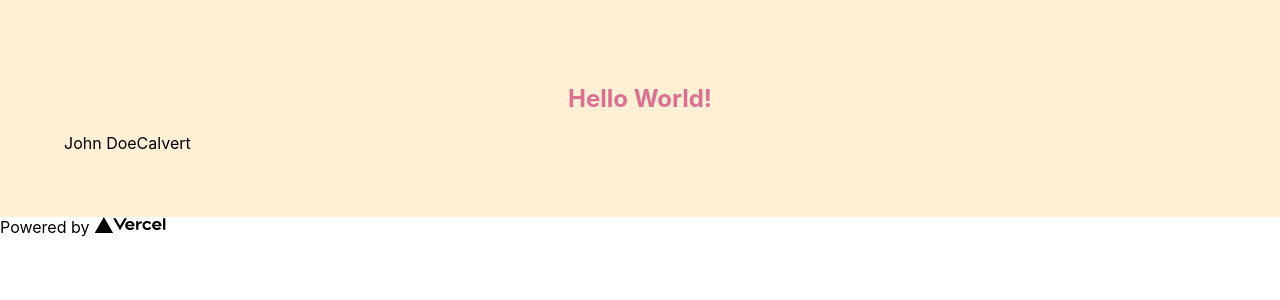
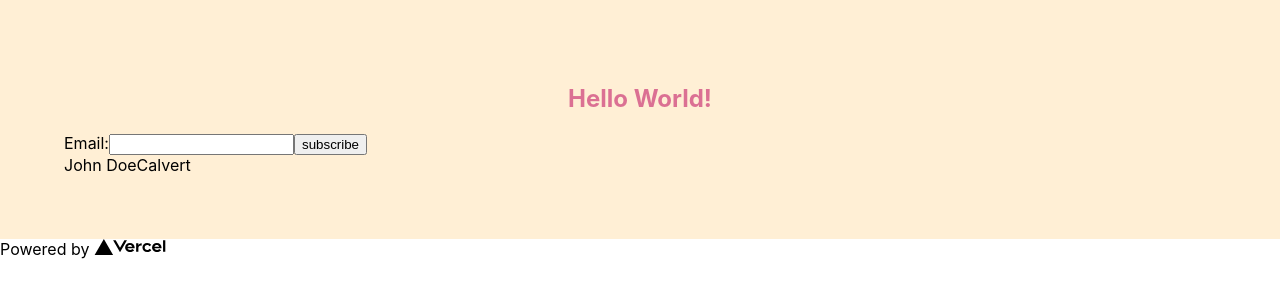
Before and after one commit to wtlin1228/next-boilerplate, a Next.js app: page / in a window 1280 px wide. Shown: the top 300 px of the page. Built offline with nearby package versions, Linux system fonts and the light colour scheme.

Commit message:
feat: add useSubscribeEmailMutation as example for useMutation hook

```diff
--- a/components/Foo.tsx
+++ b/components/Foo.tsx
@@ -1,5 +1,7 @@
+import { useState } from 'react'
 import styled from 'styled-components'
 import useHelloQuery from '@/hooks/useHelloQuery'
+import useSubscribeEmailMutation from '@/hooks/useSubscribeEmailMutation'
 
 const Title = styled.h1`
   font-size: 1.5em;
@@ -14,7 +16,14 @@ const Wrapper = styled.section`
 `
 
 const Foo = () => {
+  const [email, setEmail] = useState<string>('')
   const helloQuery = useHelloQuery()
+
+  const subscribeEmailMutation = useSubscribeEmailMutation()
+
+  const handleSubscribe = () => {
+    subscribeEmailMutation.mutate(email)
+  }
 
   const renderHello = () => {
     if (helloQuery.isLoading) {
@@ -39,6 +48,21 @@ const Foo = () => {
   return (
     <Wrapper>
       <Title>Hello World!</Title>
+      <div>
+        <label htmlFor="subscribe">Email:</label>
+        <input
+          id="subscribe"
+          type="email"
+          value={email}
+          onChange={(e) => setEmail(e.target.value)}
+        />
+        <button onClick={handleSubscribe}>subscribe</button>
+        {subscribeEmailMutation.isError && <label>Subscribe Fail 😭</label>}
+        {subscribeEmailMutation.isLoading && <label>Subscribing...</label>}
+        {subscribeEmailMutation.isSuccess && (
+          <label>Subscribe Success 📫</label>
+        )}
+      </div>
       {renderHello()}
     </Wrapper>
   )
--- /dev/null
+++ b/hooks/useSubscribeEmailMutation.ts
@@ -0,0 +1,38 @@
+import type { UseMutationOptions } from 'react-query'
+
+import { useMutation } from 'react-query'
+import { httpPOST } from '@/utils/http'
+
+type IEmail = string
+
+interface ISubscribedEmail {
+  email: IEmail
+}
+
+const subscribeEmail = (email: IEmail, httpPostConfig?: RequestInit) => {
+  return httpPOST<ISubscribedEmail>('api/subscribe', {
+    headers: {
+      'Content-Type': 'application/json',
+    },
+    body: JSON.stringify({ email }),
+    ...httpPostConfig,
+  })
+}
+
+export default function useSubscribeEmailMutation({
+  mutationOptions = {},
+  httpPostConfig = {},
+}: {
+  mutationOptions?: UseMutationOptions<ISubscribedEmail, Error, IEmail>
+  httpPostConfig?: RequestInit
+} = {}) {
+  return useMutation<ISubscribedEmail, Error, IEmail>(
+    (email: IEmail) => subscribeEmail(email, httpPostConfig),
+    {
+      onSuccess: (data, variables, context) => {
+        console.log('subscribe success', data.email)
+      },
+      ...mutationOptions,
+    }
+  )
+}
--- a/pages/api/hello.ts
+++ b/pages/api/hello.ts
@@ -1,20 +1,10 @@
 // Next.js API route support: https://nextjs.org/docs/api-routes/introduction
 import type { NextApiRequest, NextApiResponse } from 'next'
-
-type Response = {
-  data?: {
-    name: string
-  }
-  error?: {
-    code: number
-    message: string
-    errors?: any[]
-  }
-}
+import type { IResponse } from './type'
 
 export default function handler(
   req: NextApiRequest,
-  res: NextApiResponse<Response>
+  res: NextApiResponse<IResponse>
 ) {
   // throw new Error('123')
   // res.status(400).json({ error: { code: 400, message: 'Q__Q' } })
--- /dev/null
+++ b/pages/api/subscribe.ts
@@ -0,0 +1,25 @@
+import type { NextApiRequest, NextApiResponse } from 'next'
+import type { IResponse } from './type'
+
+// Use in memory subscribers list for quick demo.
+const subscribers: string[] = []
+
+export default async function subscribe(
+  req: NextApiRequest,
+  res: NextApiResponse<IResponse>
+) {
+  await new Promise((resolve) => setTimeout(resolve, 1000))
+
+  if (req.method !== 'POST') {
+    res
+      .status(405)
+      .json({ error: { code: 405, message: 'Method Not Allowed' } })
+  }
+
+  if (!req.body.email || !('' + req.body.email).includes('@')) {
+    res.status(400).json({ error: { code: 400, message: 'Email Not Valid' } })
+  }
+
+  subscribers.push(req.body.email)
+  res.status(200).json({ data: { email: req.body.email } })
+}
--- /dev/null
+++ b/pages/api/type.ts
@@ -0,0 +1,10 @@
+export interface IResponse {
+  // eslint-disable-next-line @typescript-eslint/no-explicit-any
+  data?: Record<string, any>
+  error?: {
+    code: number
+    message: string
+    // eslint-disable-next-line @typescript-eslint/no-explicit-any
+    errors?: any[]
+  }
+}
```
